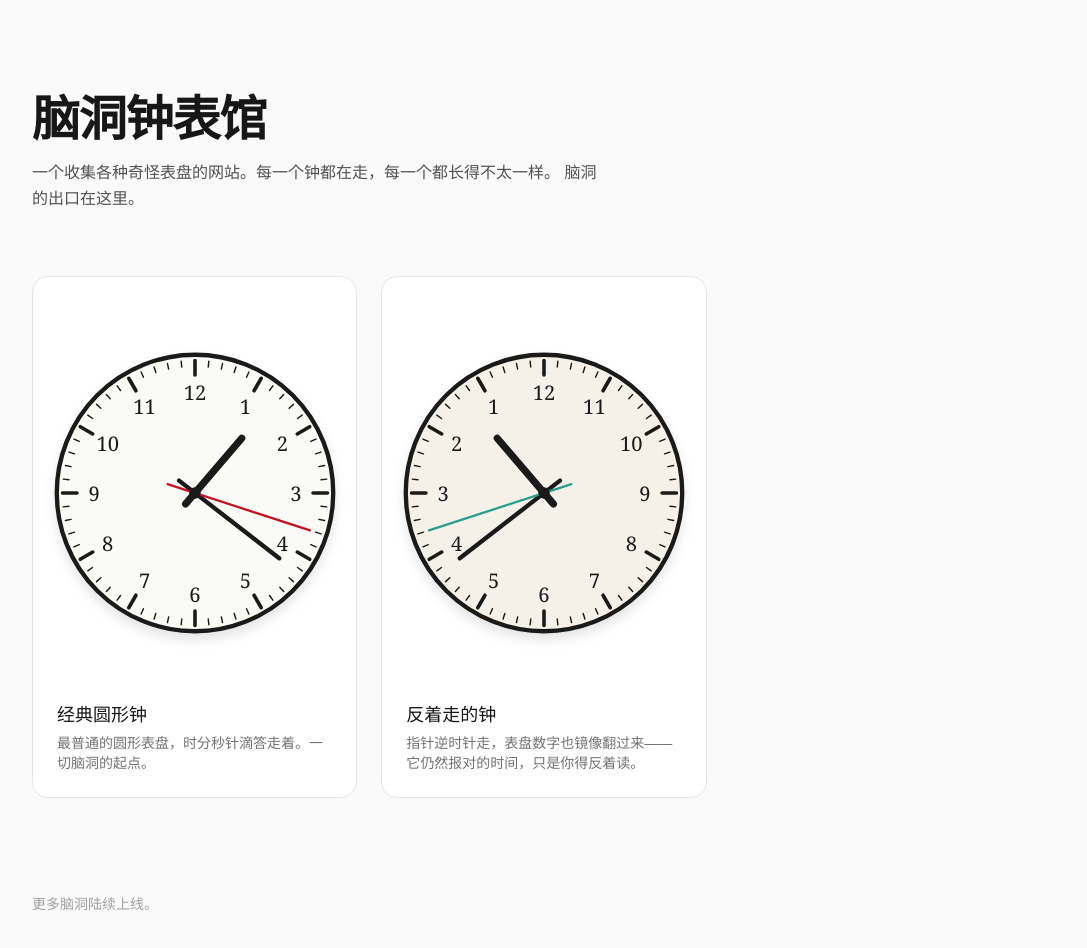
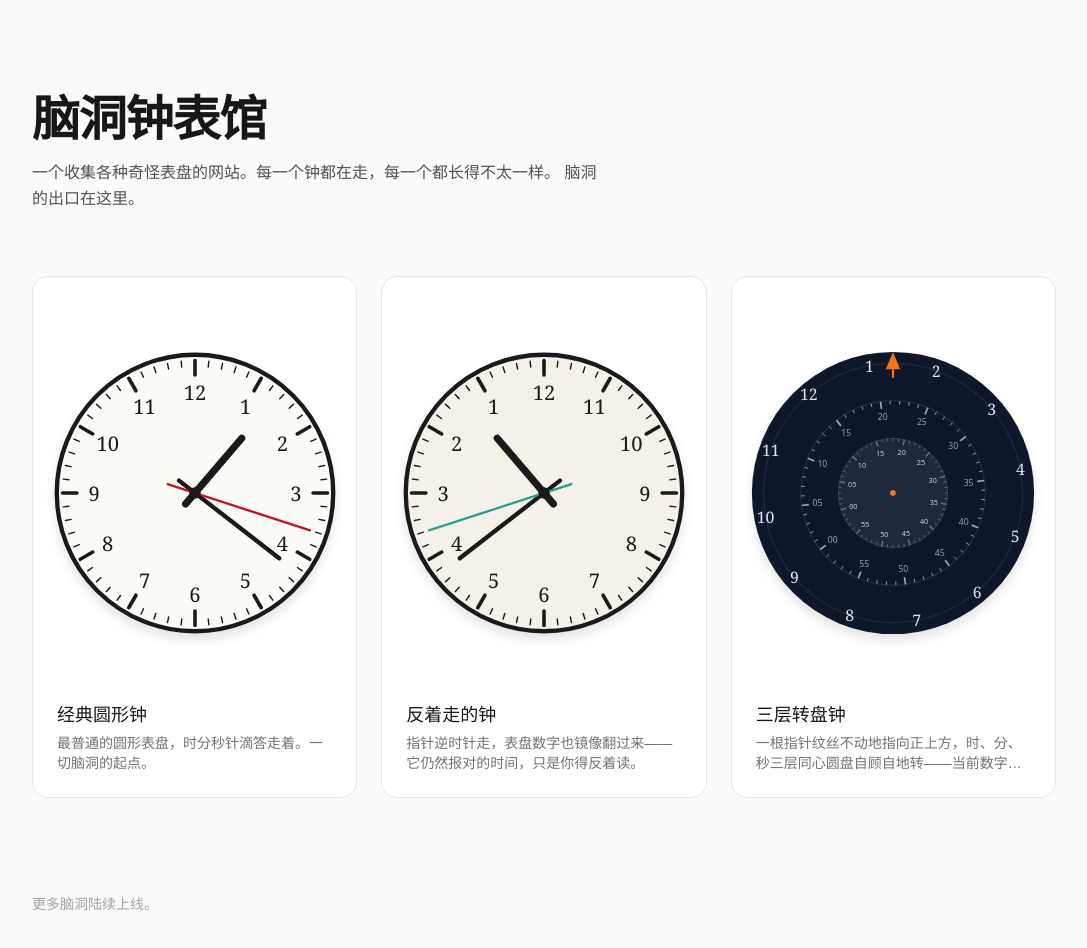
Before and after one commit to qing4132/clocks, a Next.js app: page / in a window 1280 px wide. Shown: the top 948 px of the page, without its empty margins (96-1183 px from the left). Built offline with nearby package versions, Linux system fonts and the light colour scheme.

Commit message:
feat: 三层转盘钟（固定指针 + 时分秒同心转盘）

```diff
--- a/src/clocks/registry.ts
+++ b/src/clocks/registry.ts
@@ -1,6 +1,7 @@
 import type { ComponentType } from "react";
 import ClassicRoundClock from "./classic-round/ClassicRoundClock";
 import ReverseClock from "./reverse/ReverseClock";
+import RotatingDialsClock from "./rotating-dials/RotatingDialsClock";
 
 export type ClockEntry = {
   slug: string;
@@ -23,6 +24,13 @@ export const clocks: ClockEntry[] = [
       "指针逆时针走，表盘数字也镜像翻过来——它仍然报对的时间，只是你得反着读。",
     Component: ReverseClock,
   },
+  {
+    slug: "rotating-dials",
+    name: "三层转盘钟",
+    description:
+      "一根指针纹丝不动地指向正上方，时、分、秒三层同心圆盘自顾自地转——当前数字会转到指针下方。",
+    Component: RotatingDialsClock,
+  },
 ];
 
 export function getClock(slug: string): ClockEntry | undefined {
--- /dev/null
+++ b/src/clocks/rotating-dials/RotatingDialsClock.tsx
@@ -0,0 +1,195 @@
+"use client";
+
+import { useEffect, useState } from "react";
+
+/**
+ * Rotating dials clock:
+ *   - One fixed pointer at the top (12 o'clock position).
+ *   - Three concentric dials (hours / minutes / seconds) rotate so that the
+ *     current value passes under the pointer.
+ */
+export default function RotatingDialsClock() {
+  const [now, setNow] = useState<Date | null>(null);
+
+  useEffect(() => {
+    setNow(new Date());
+    const id = setInterval(() => setNow(new Date()), 1000);
+    return () => clearInterval(id);
+  }, []);
+
+  const h = now ? now.getHours() % 12 : 0;
+  const m = now ? now.getMinutes() : 0;
+  const s = now ? now.getSeconds() : 0;
+
+  // Each dial rotates so the current value lines up under the top pointer.
+  // Smooth motion: minutes drift with seconds, hours drift with minutes.
+  const secondsRotation = -(s * 6);
+  const minutesRotation = -(m * 6 + s * 0.1);
+  const hoursRotation = -(h * 30 + m * 0.5);
+
+  // Radii for the three dials.
+  const R_HOUR = 90;
+  const R_MIN = 64;
+  const R_SEC = 38;
+
+  return (
+    <svg
+      viewBox="-100 -100 200 200"
+      className="w-72 h-72 sm:w-96 sm:h-96 drop-shadow-xl"
+      role="img"
+      aria-label="Rotating dials clock"
+    >
+      {/* background */}
+      <circle cx="0" cy="0" r="98" fill="#0f172a" />
+
+      {/* ===== HOUR DIAL (outer) ===== */}
+      <g transform={`rotate(${hoursRotation})`}>
+        <circle
+          cx="0"
+          cy="0"
+          r={R_HOUR}
+          fill="none"
+          stroke="#1e293b"
+          strokeWidth="1"
+        />
+        {Array.from({ length: 12 }).map((_, i) => {
+          const num = i === 0 ? 12 : i;
+          // value i sits at angle (i * 30) - 90 (i.e. 12 on top when rotation=0)
+          const a = ((i * 30) - 90) * (Math.PI / 180);
+          const x = Math.round(Math.cos(a) * R_HOUR * 1000) / 1000;
+          const y = Math.round(Math.sin(a) * R_HOUR * 1000) / 1000;
+          // counter-rotate the text so numerals stay upright
+          return (
+            <g
+              key={i}
+              transform={`translate(${x} ${y}) rotate(${-hoursRotation})`}
+            >
+              <text
+                textAnchor="middle"
+                dominantBaseline="central"
+                fontFamily="Georgia, 'Times New Roman', serif"
+                fontSize="11"
+                fill="#e2e8f0"
+              >
+                {num}
+              </text>
+            </g>
+          );
+        })}
+      </g>
+
+      {/* ===== MINUTE DIAL (middle) ===== */}
+      <g transform={`rotate(${minutesRotation})`}>
+        <circle
+          cx="0"
+          cy="0"
+          r={R_MIN}
+          fill="none"
+          stroke="#1e293b"
+          strokeWidth="1"
+        />
+        {Array.from({ length: 60 }).map((_, i) => {
+          const a = ((i * 6) - 90) * (Math.PI / 180);
+          const x1 = Math.round(Math.cos(a) * R_MIN * 1000) / 1000;
+          const y1 = Math.round(Math.sin(a) * R_MIN * 1000) / 1000;
+          const inner = R_MIN - (i % 5 === 0 ? 5 : 2.5);
+          const x2 = Math.round(Math.cos(a) * inner * 1000) / 1000;
+          const y2 = Math.round(Math.sin(a) * inner * 1000) / 1000;
+          return (
+            <line
+              key={i}
+              x1={x1}
+              y1={y1}
+              x2={x2}
+              y2={y2}
+              stroke="#94a3b8"
+              strokeWidth={i % 5 === 0 ? 1.2 : 0.6}
+            />
+          );
+        })}
+        {Array.from({ length: 12 }).map((_, i) => {
+          const val = i * 5;
+          const a = ((val * 6) - 90) * (Math.PI / 180);
+          const r = R_MIN - 11;
+          const x = Math.round(Math.cos(a) * r * 1000) / 1000;
+          const y = Math.round(Math.sin(a) * r * 1000) / 1000;
+          return (
+            <g
+              key={i}
+              transform={`translate(${x} ${y}) rotate(${-minutesRotation})`}
+            >
+              <text
+                textAnchor="middle"
+                dominantBaseline="central"
+                fontFamily="ui-sans-serif, system-ui, sans-serif"
+                fontSize="6"
+                fill="#94a3b8"
+              >
+                {val.toString().padStart(2, "0")}
+              </text>
+            </g>
+          );
+        })}
+      </g>
+
+      {/* ===== SECOND DIAL (inner) ===== */}
+      <g transform={`rotate(${secondsRotation})`}>
+        <circle
+          cx="0"
+          cy="0"
+          r={R_SEC}
+          fill="#1e293b"
+          stroke="#334155"
+          strokeWidth="0.5"
+        />
+        {Array.from({ length: 60 }).map((_, i) => {
+          const a = ((i * 6) - 90) * (Math.PI / 180);
+          const x1 = Math.round(Math.cos(a) * R_SEC * 1000) / 1000;
+          const y1 = Math.round(Math.sin(a) * R_SEC * 1000) / 1000;
+          const inner = R_SEC - (i % 5 === 0 ? 4 : 2);
+          const x2 = Math.round(Math.cos(a) * inner * 1000) / 1000;
+          const y2 = Math.round(Math.sin(a) * inner * 1000) / 1000;
+          return (
+            <line
+              key={i}
+              x1={x1}
+              y1={y1}
+              x2={x2}
+              y2={y2}
+              stroke="#64748b"
+              strokeWidth={i % 5 === 0 ? 1 : 0.5}
+            />
+          );
+        })}
+        {Array.from({ length: 12 }).map((_, i) => {
+          const val = i * 5;
+          const a = ((val * 6) - 90) * (Math.PI / 180);
+          const r = R_SEC - 9;
+          const x = Math.round(Math.cos(a) * r * 1000) / 1000;
+          const y = Math.round(Math.sin(a) * r * 1000) / 1000;
+          return (
+            <g
+              key={i}
+              transform={`translate(${x} ${y}) rotate(${-secondsRotation})`}
+            >
+              <text
+                textAnchor="middle"
+                dominantBaseline="central"
+                fontFamily="ui-sans-serif, system-ui, sans-serif"
+                fontSize="5"
+                fill="#cbd5e1"
+              >
+                {val.toString().padStart(2, "0")}
+              </text>
+            </g>
+          );
+        })}
+        <circle cx="0" cy="0" r="2" fill="#f97316" />
+      </g>
+
+      {/* ===== Fixed pointer at top ===== */}
+      <polygon points="0,-98 -5,-86 5,-86" fill="#f97316" />
+      <line x1="0" y1="-86" x2="0" y2="-80" stroke="#f97316" strokeWidth="1.5" />
+    </svg>
+  );
+}
```
